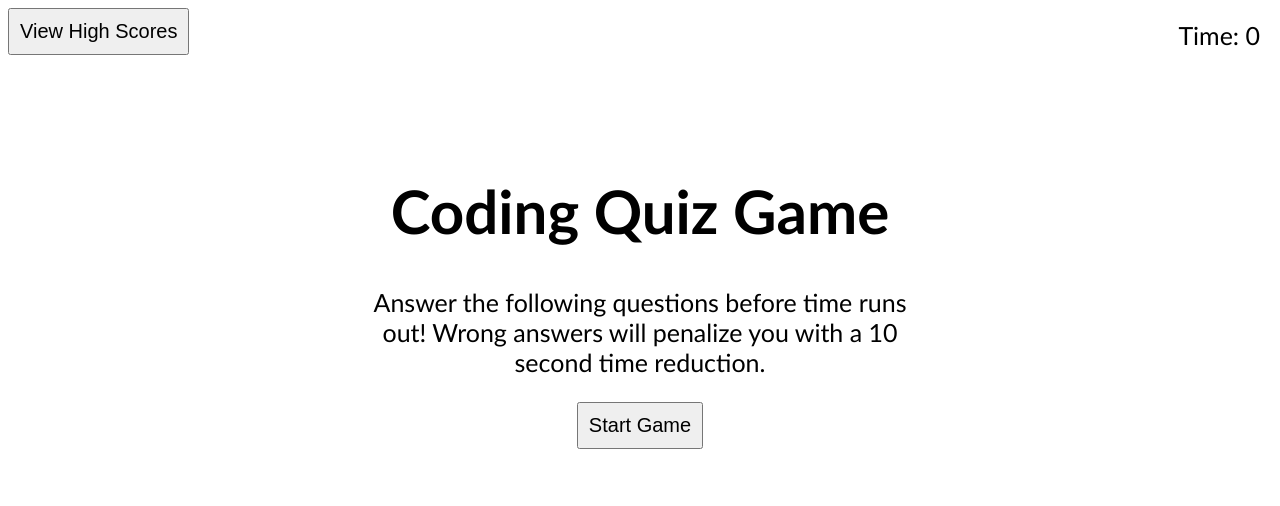
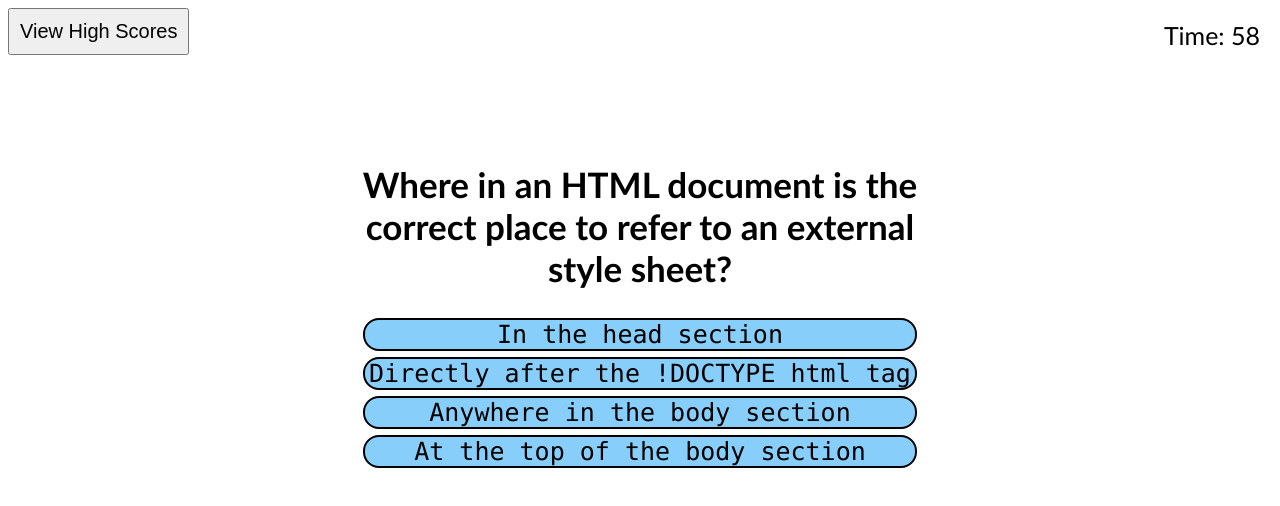
Before and after one commit to AcedYu/4-code-quiz, a plain HTML site: page index.html in a window 1280 px wide. Both pictures are taken after a click on the button "Start Game". Drawn offline with Linux system fonts and the light colour scheme.

Commit message:
quiz questions render one at a time

```diff
--- a/script.js
+++ b/script.js
@@ -5,24 +5,24 @@
 // Upon quiz completion render a FORM to input user initials
 // Save the initials and score into the scoreboard. Sort scoreboard by score.
 
-// Scores will be organized as an object within local storage. Each key will be the user inserted intials, and its value will be the user's score. Multiple scores under the same user will transform the score value into an array of score values.
+// Scores will be organized as an object within local storage. Each key will be the user inserted intials, and its value will be the user's score. Multiple scores under the same user will transform the score value into an quizArray of score values.
 // Example Entry: {AB: 100, CD:[90, 80]}
 
 // Grab all of sections on the HTML page.
+var body = document.querySelector("body");
 var timer = document.querySelector("#timer");
 var score = document.querySelector("#score");
 var app = document.querySelector("#app");
 
+// define global variable for the timer
+secondsLeft = 0;
+
+// establish quiz questions
 var questions = [
   {
-    question: "Inside which HTML element do we put the JavaScript?",
-    answer: "<script>",
-    wrong: ["<javascript>", "<js>", "<scripting>"]
-  },
-  {
-    question: `What is the correct syntax for referring to an external script called "example.js"?`,
-    answer: `<script src = "example.js">`,
-    wrong: [`<script href = "example.js">`, `<script name = "example.js">`, `<script link = "example.js">`]
+    question: "Inside what kind of HTML element tag do we put the JavaScript?",
+    answer: "script",
+    wrong: ["javascript", "js", "scripting"]
   },
   {
      question: `Which of the following will write the message “Hello World!” in an alert box?`,
@@ -65,14 +65,14 @@ var questions = [
     wrong: ["Hyperspace Touchstone Main Language", "Hieroglyphics To Machines Legible", "Handle Text Machine Language"]
   },
   {
-    question: "Where in an HTML document is the correct place to refer to an externam style sheet?",
-    answer: "In the <head> section",
-    wrong: ["Anywhere in the <body> section", "At the top of the <body> section", "Directly after <!DOCTYPE html>"]
+    question: "Where in an HTML document is the correct place to refer to an external style sheet?",
+    answer: "In the head section",
+    wrong: ["Anywhere in the body section", "At the top of the body section", "Directly after the !DOCTYPE html tag"]
   },
   {
     question: "Which HTML tag is used to define an internal style sheet?",
-    answer: "<style>",
-    wrong: ["<css>", "<styles>", "<style.css>"]
+    answer: "style",
+    wrong: ["css", "styles", "style.css"]
   },
   {
     question: "Which property is used to change the background color?",
@@ -81,18 +81,18 @@ var questions = [
   },
   {
     question: "What is the correct HTML element for the largest heading?",
-    answer: "<h1>",
-    wrong: ["<h2>", "<header>", "<title>"]
+    answer: "h1",
+    wrong: ["h2", "header", "title"]
   },
   {
-    question: "What is the correct HTML element to define bolded text?",
-    answer: "<strong>",
-    wrong: ["<bold>", "<bolder>", "<emphasis>"]
+    question: "What is the correct name of the HTML element tag to define bolded text?",
+    answer: "strong",
+    wrong: ["weak", "important", "emphasis"]
   },
   {
-    question: "Which of the following HTML elements is used for creating an unordered list?",
-    answer: "<ul>",
-    wrong: ["<ol>", "<li>", "<un>"]
+    question: "Which of the following HTML element tags is used for creating an unordered list?",
+    answer: "ul",
+    wrong: ["ol", "li", "un"]
   },
   {
     question: "Which of the following attributes is used to open an hyperlink in new tab?",
@@ -117,7 +117,6 @@ var questions = [
 ];
 
 var init = () => {
-  var quiz =  questions.sort(() => Math.random() - 0.5);
   // Render main screen header: title, description about the Code Quiz, high scores button, and begin quiz button
   // Title
   var h1 = document.createElement("h1");
@@ -125,26 +124,127 @@ var init = () => {
   // Description
   var description = document.createElement("p");
   description.innerHTML = "Answer the following questions before time runs out! Wrong answers will penalize you with a 10 second time reduction."
-  // Button
+
+  // Start Button
   var startbtn = document.createElement("button");
-  startbtn.setAttribute("class", "start");
+  startbtn.setAttribute("id", "start");
   startbtn.innerHTML = "Start Game";
+  // Add add event listener to the start button
+  startbtn.addEventListener("click", () => {
+    startQuiz();
+    startTime();
+  });
 
-  //append all parts to the header
+  //append all parts to the app
   app.append(h1);
   app.append(description);
   app.append(startbtn);
 
   // set time to 0, will reset when the game begins
-  timer.innerHTML = "Time: 0";
+  timer.innerHTML = "Time: " + secondsLeft;
 
-  //create button for high scores
+  // create button for high scores
   var scorebtn = document.createElement("button");
   scorebtn.setAttribute("class", "scores");
   scorebtn.innerHTML = "View High Scores";
-  //apend button to the score div
+  // add event listener to high scores button
+  scorebtn.addEventListener("click", () => {
+    viewScores();
+  });
+  // apend button to the score div
   score.append(scorebtn);
 }
 
+// start the Quiz function
+var startQuiz = () => {
+  var quiz =  questions.sort(() => Math.random() - 0.5);
+  renderQuestion(quiz, 0);
+}
+
+// Render a question function
+var renderQuestion = (quizArray, index) => {
+  // Clear all data within app
+  app.innerHTML = "";
+
+  // populate the div with our question and answers
+  var question = document.createElement("h2");
+  question.innerHTML = quizArray[index].question;
+
+  // create the answers display
+  var selection = document.createElement("ul");
+
+  // create array that will store answer nodes
+  var choices = [];
+
+  // define the correct answer
+  var answerNode = document.createElement("li");
+  var correct = quizArray[index].answer.toString();
+  answerNode.innerHTML = correct;
+  answerNode.setAttribute("class", "correct");
+  // add event listener to the list item
+  answerNode.addEventListener("click", () => {
+    if(quizArray[index+1]) {
+      renderQuestion(quizArray, index + 1);
+    }
+  });
+  // push the node onto the choices array
+  choices.push(answerNode);
+
+  // define the other choices
+  for (var i = 0; i < quizArray[index].wrong.length; i++) {
+    var node = document.createElement("li");
+    var incorrect = quizArray[index].wrong[i].toString();
+    node.innerHTML = incorrect;
+    // Add event listener to the node
+    node.addEventListener("click", () => {
+      penalty();
+      if(quizArray[index+1]) {
+        renderQuestion(quizArray, index + 1);
+      }
+    });
+    choices.push(node);
+  }
+
+  // shuffle choices and append them to the unordered list
+  choices = choices.sort(() => Math.random() - 0.5);
+  for (var i = 0; i < choices.length; i++) {
+    selection.append(choices[i]);
+  }
+
+
+  // Append all of the items to the app div
+  app.append(question);
+  app.append(selection);
+}
+
+var startTime = () => {
+  // Set initial time to 60 seconds
+  secondsLeft = 60;
+  timer.innerHTML = "Time: 60";
+  // Set countdown function
+  var timerInterval = setInterval(() => {
+    secondsLeft--;
+    timer.innerHTML = "Time: " + secondsLeft;
+
+    // Conclusion when timer hits 0, launches concludeQuiz
+    if (secondsLeft <= 0) {
+      clearInterval(timerInterval);
+      concludeQuiz();
+    }
+  }, 1000);
+}
+
+var viewScores = () => {
+  console.log("placeholder for score viewing");
+}
+
+var concludeQuiz = () => {
+  console.log("placeholder for quiz concluding");
+}
+
+var penalty = () => {
+  secondsLeft = secondsLeft - 10;
+}
+
+// start init
 init();
-console.log(questions.length)
--- a/style.css
+++ b/style.css
@@ -44,10 +44,26 @@ h1 {
 }
 
 /* question selection CSS */
+h2 {
+  font-size: 35px;
+}
+
 ul {
   list-style: none;
+  padding-left: 0;
 }
 
 li {
+  width: 550px;
+  font-family: consolas;
   background-color: var(--bright);
+  margin: auto;
+  margin-bottom: 1%;
+  border: solid black 2px;
+  border-radius: 16px;
 }
+
+li:hover {
+  opacity: 50%;
+  cursor: pointer;
+}
```
